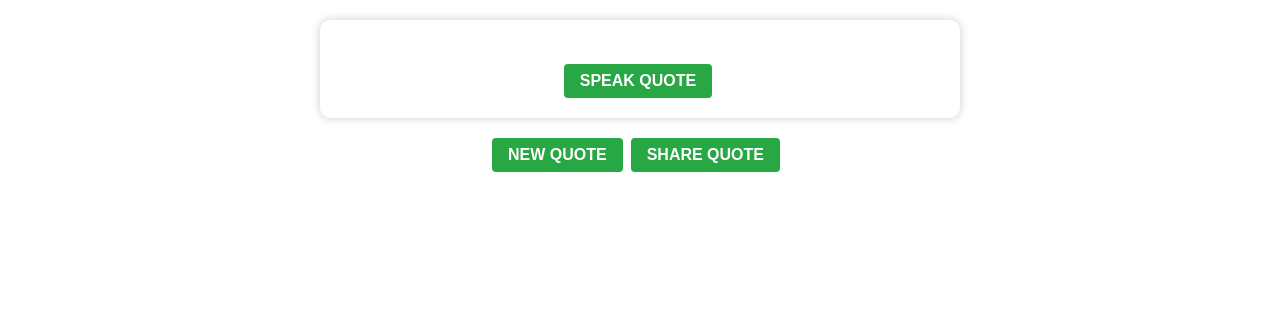
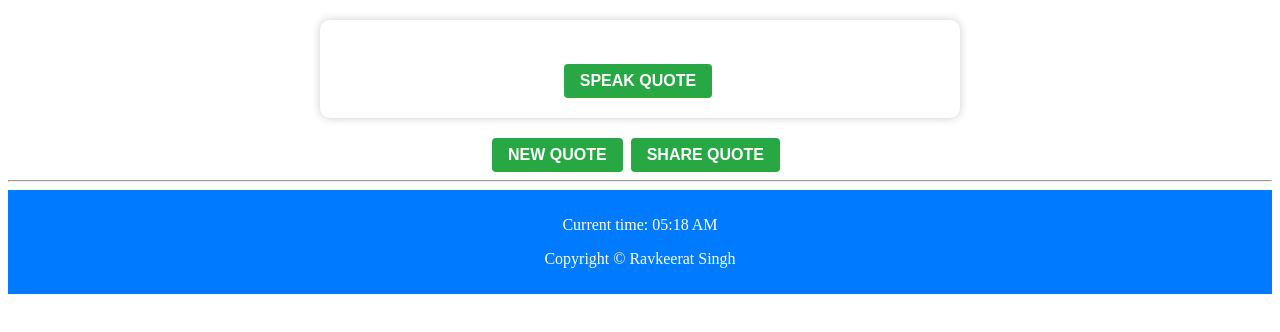
Before and after one commit to Ravkeerat02/Quote-generator, a plain HTML site: page index.html in a window 1280 px wide. Drawn offline with Linux system fonts and the light colour scheme; no server answers.

```diff
--- a/index.html
+++ b/index.html
@@ -17,7 +17,8 @@
         <button id="share-quote-button" class="btn">Share Quote</button>
       </div>
     </div>
-    <footer class="foot">
+    <hr>
+    <footer class="foot"  >
       <p id="time"></p>
       <p>Copyright &copy; Ravkeerat Singh </p>
     </footer>
--- a/style.css
+++ b/style.css
@@ -68,9 +68,9 @@
   }
 
   .foot{
-    /* background-color: #007bff; */
+    background-color: #007bff;
     color: #fff;
     padding: 10px;
     text-align: center;
-
+;
   }
```
